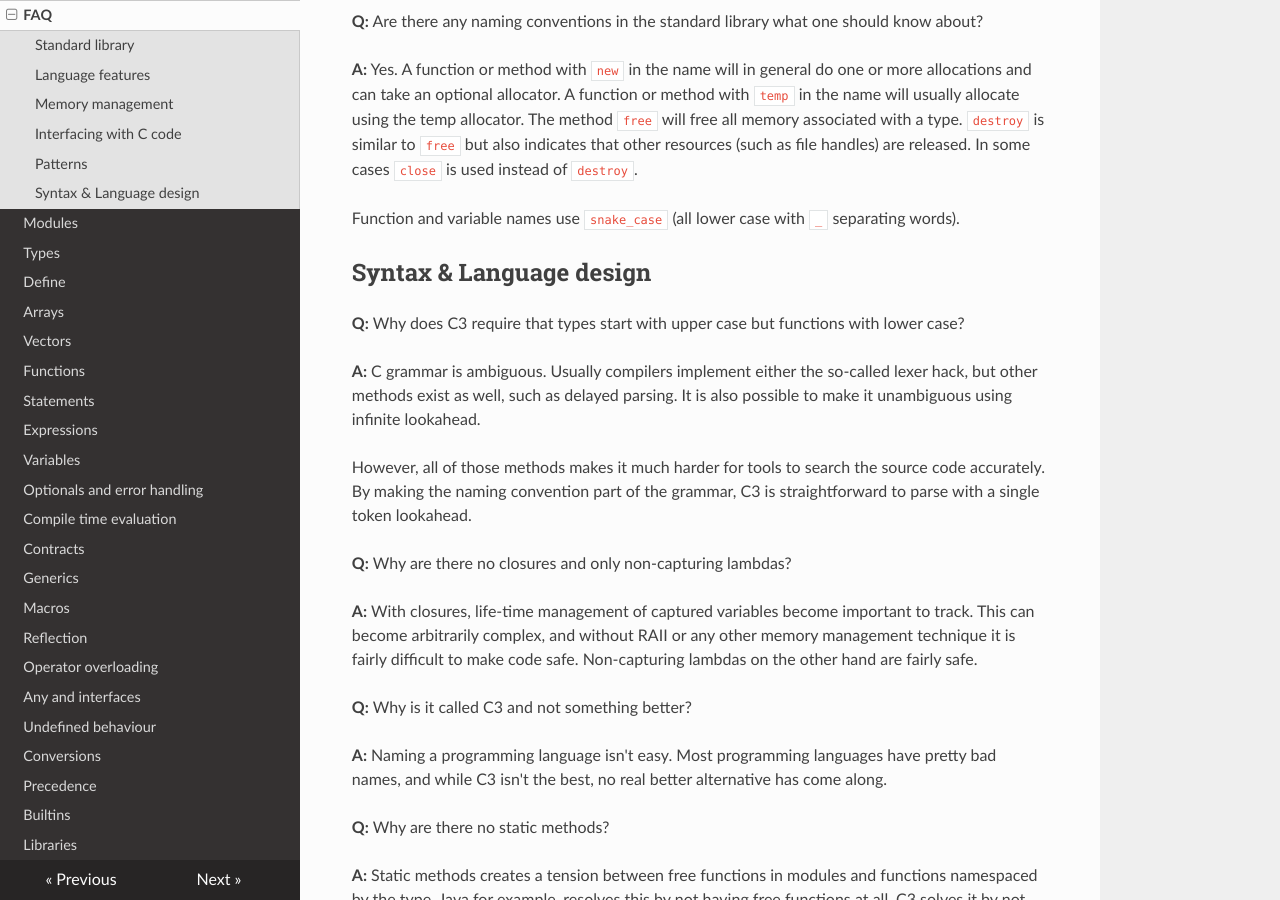
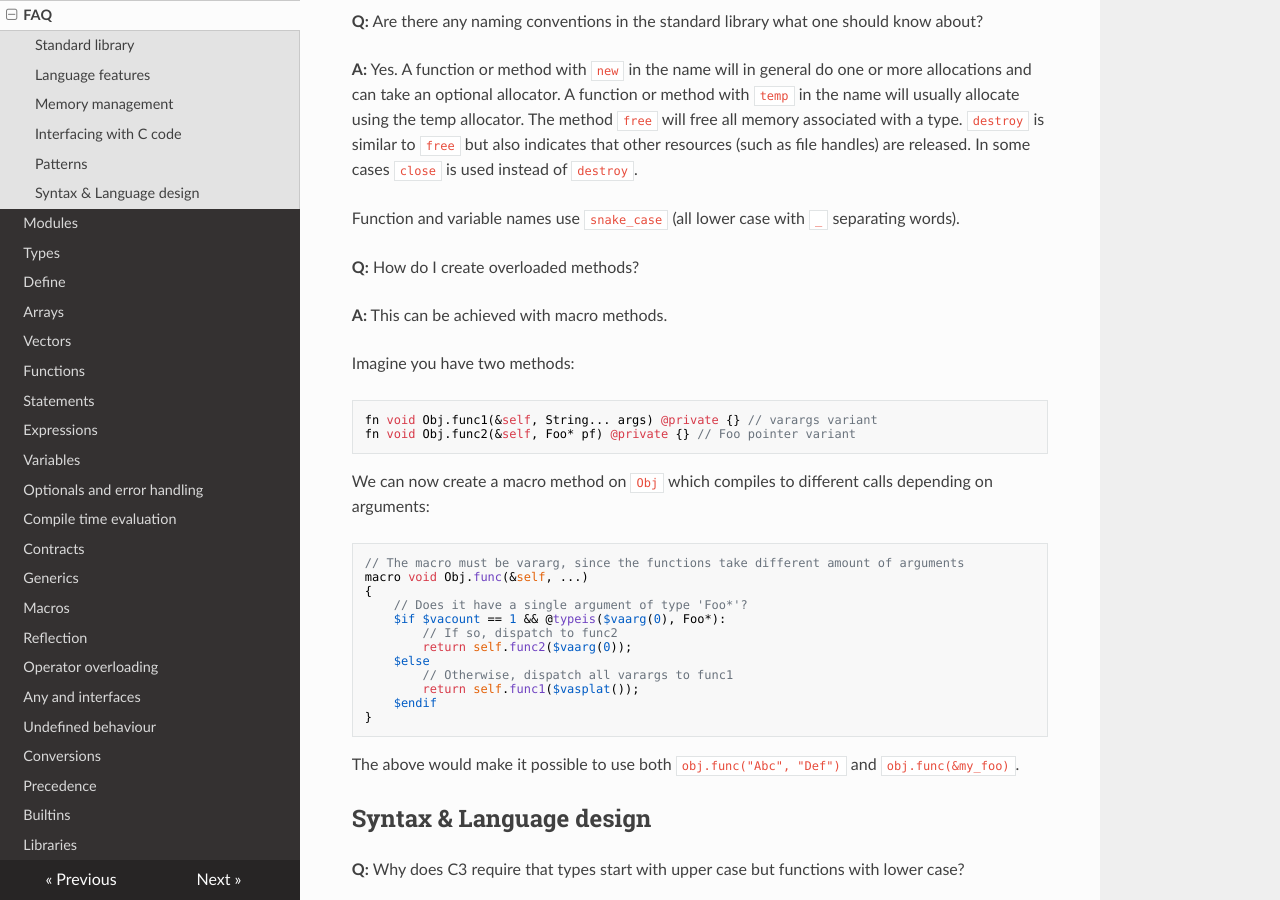
Before and after one commit to c3lang/c3docs-old, an MkDocs documentation site: the page built from docs/faq.md, in a window 1280 px wide and 900 px high, scrolled down 4163 px. Built offline with MkDocs 1.6.1, drawn with Linux system fonts in a browser that asks for light colours; nearby versions of some CDN libraries.

Commit message:
Fix incorrect code. Add FAQ for overloaded methods.

```diff
--- a/docs/faq.md
+++ b/docs/faq.md
@@ -190,7 +190,31 @@ that other resources (such as file handles) are released. In some cases `close`
 
 Function and variable names use `snake_case` (all lower case with `_` separating words).
 
+**Q:** How do I create overloaded methods?
 
+**A:** This can be achieved with macro methods.
+
+Imagine you have two methods:
+
+    fn void Obj.func1(&self, String... args) @private {} // varargs variant
+    fn void Obj.func2(&self, Foo* pf) @private {} // Foo pointer variant
+
+We can now create a macro method on `Obj` which compiles to different calls depending on arguments:
+
+    // The macro must be vararg, since the functions take different amount of arguments
+    macro void Obj.func(&self, ...)
+    {
+        // Does it have a single argument of type 'Foo*'?
+        $if $vacount == 1 && @typeis($vaarg(0), Foo*):
+            // If so, dispatch to func2
+            return self.func2($vaarg(0));
+        $else
+            // Otherwise, dispatch all varargs to func1
+            return self.func1($vasplat());
+        $endif
+    }
+
+The above would make it possible to use both `obj.func("Abc", "Def")` and `obj.func(&my_foo)`.
 
 ## Syntax & Language design
 
```
Also changed, not shown: docs/changesfromc.md (+5 -4 lines), docs/conversion.md (+1 -4 lines).
